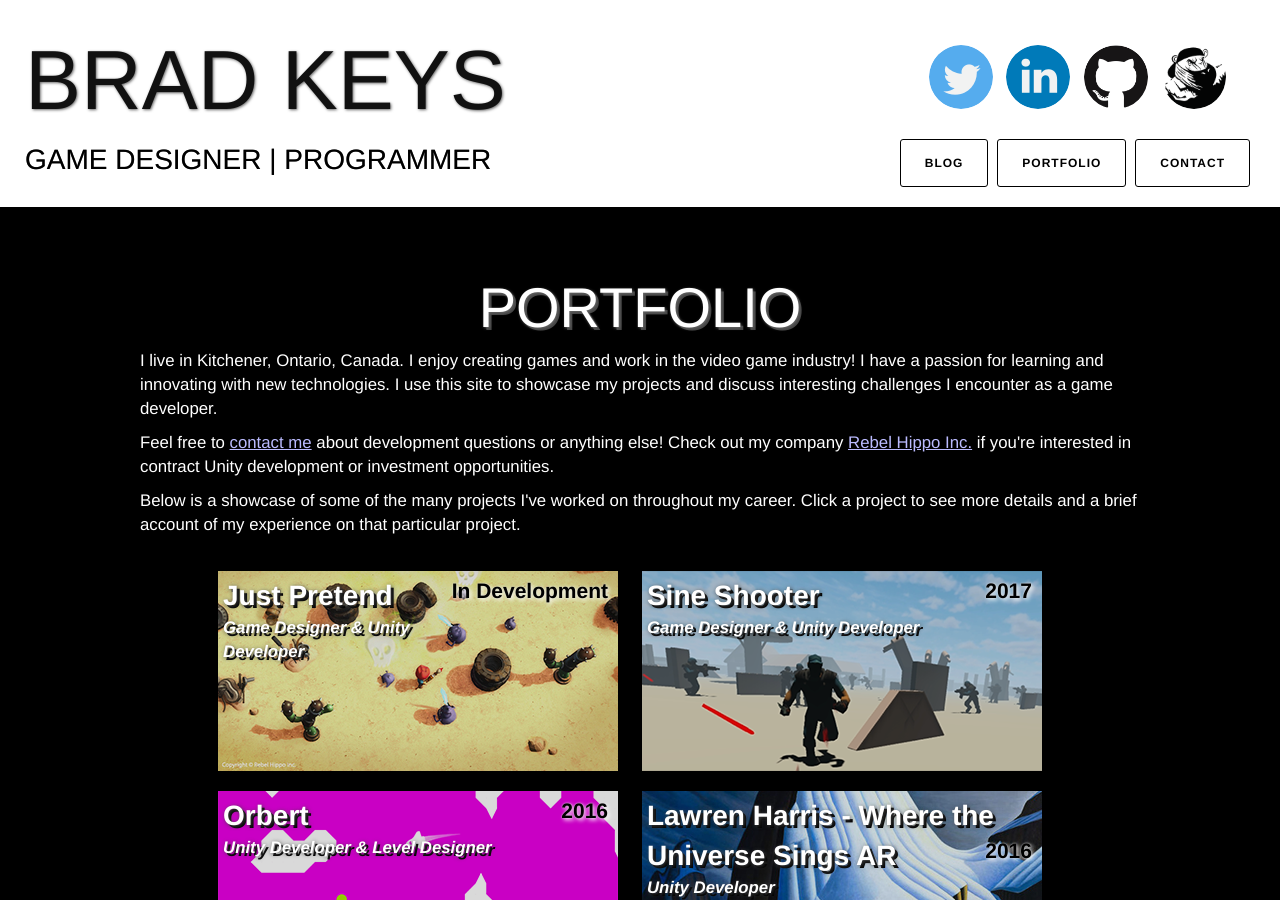
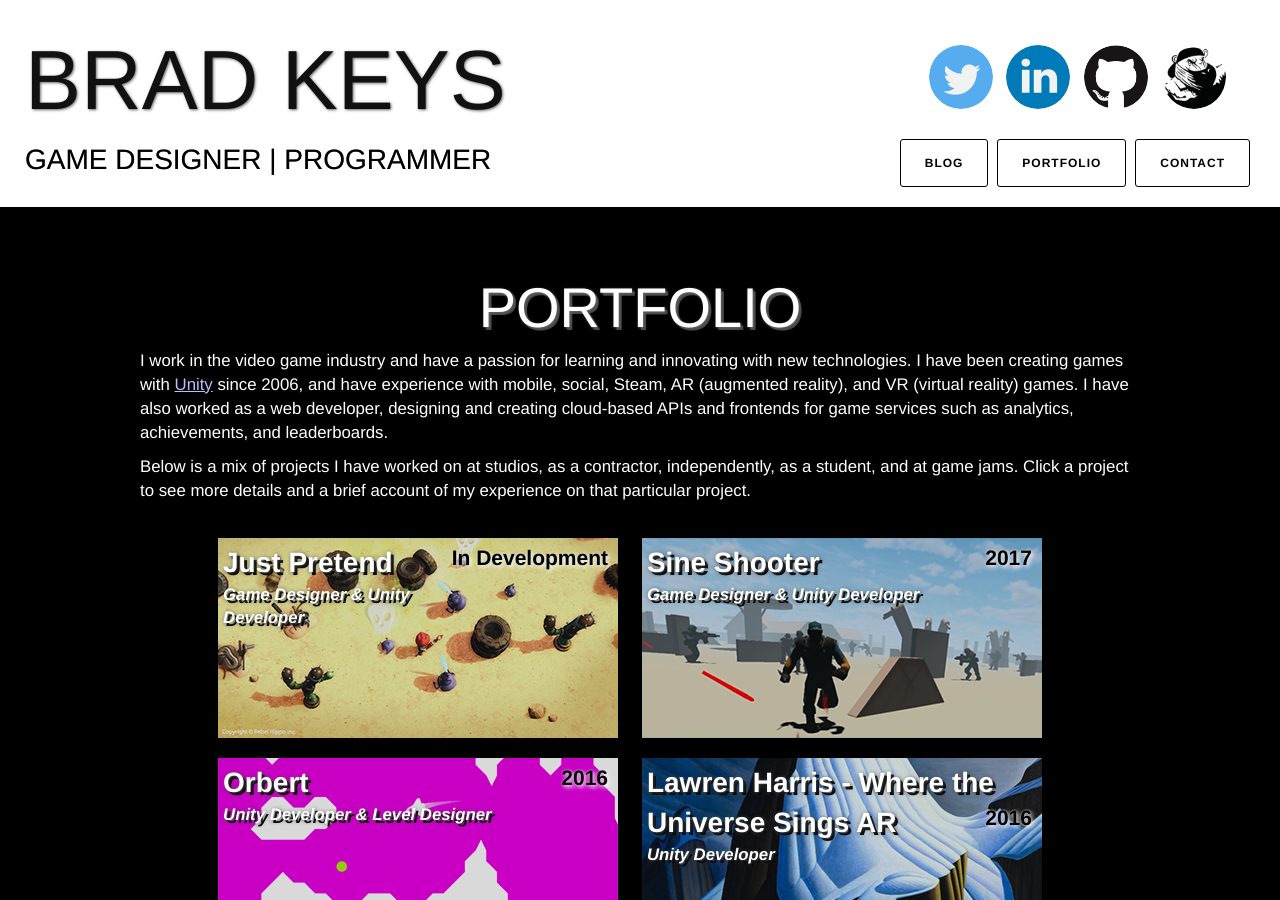
Before and after one commit to bradkeys/bradkeys.com, a Jekyll site: the page built from portfolio.html, in a window 1280 px wide and 900 px high. Built offline with Jekyll 4.4.1, drawn with Linux system fonts in a browser that asks for light colours; nearby versions of some CDN libraries.

Commit message:
Updated portfolio info.

```diff
--- a/portfolio.html
+++ b/portfolio.html
@@ -6,17 +6,14 @@ title: Portfolio
 <div id="portfolio">
     <div id="about" class="row">
         <p>
-            I live in Kitchener, Ontario, Canada.
-            I enjoy creating games and work in the video game industry!
-            I have a passion for learning and innovating with new technologies.
-            I use this site to showcase my projects and discuss interesting challenges I encounter as a game developer.
+            I work in the video game industry and have a passion for learning and innovating with new technologies.
+            I have been creating games with <a href="http://unity3d.com">Unity</a> since 2006,
+            and have experience with mobile, social, Steam, AR (augmented reality), and VR (virtual reality) games.
+            I have also worked as a web developer, designing and creating cloud-based APIs and frontends for game services
+            such as analytics, achievements, and leaderboards.
         </p>
         <p>
-            Feel free to <a href="/contact/">contact me</a> about development questions or anything else!
-            Check out my company <a href="http://www.rebelhippo.com">Rebel Hippo Inc.</a> if you're interested in contract Unity development or investment opportunities.
-        </p>
-        <p>
-            Below is a showcase of some of the many projects I've worked on throughout my career.
+            Below is a mix of projects I have worked on at studios, as a contractor, independently, as a student, and at game jams.
             Click a project to see more details and a brief account of my experience on that particular project.
         </p>
     </div>
```
Also changed, not shown: 1 other file.
